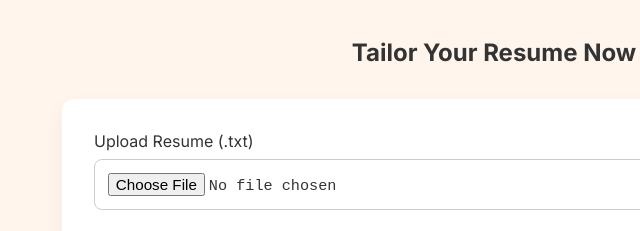
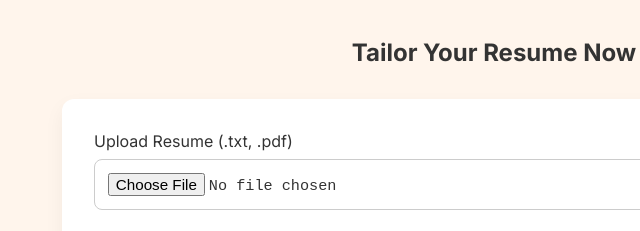
Before and after one commit to sahiladit/flagmatic-ai, a plain HTML site: page static/index.html in a window 1280 px wide. Shown: the part 780-1011 px from the top of the page, 146-786 px from the left. Drawn offline with Linux system fonts and the light colour scheme.

Commit message:
.pdf option added

```diff
--- a/static/index.html
+++ b/static/index.html
@@ -49,7 +49,7 @@
   <section class="product" id="product">
     <h2>Tailor Your Resume Now</h2>
     <div class="form-card">
-      <label>Upload Resume (.txt)</label>
+      <label>Upload Resume (.txt, .pdf)</label>
       <input type="file" id="resumeInput" accept=".txt, .pdf, .docx" />
 
       <label>Or Paste Resume Text</label>
```
